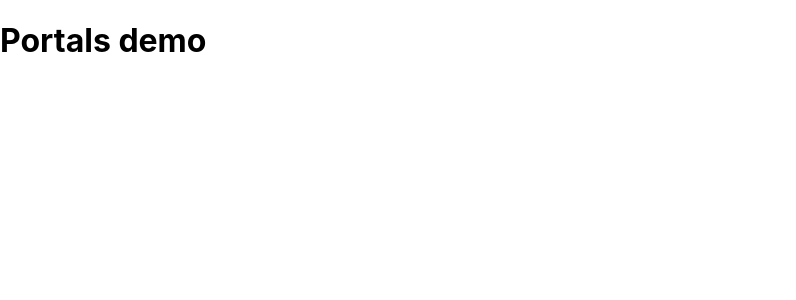
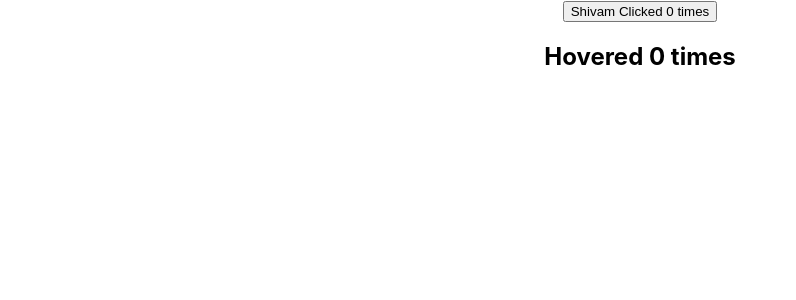
Before and after one commit to thisisshivamsingh/React-JS, a React (Create React App) app: page / in a window 1280 px wide. Shown: the top 300 px of the page, without its empty margins (0-796 px from the left). Built offline with nearby package versions, Linux system fonts and the light colour scheme.

Commit message:
Error Boundary and High Order Components(HOC)

```diff
--- a/src/App.js
+++ b/src/App.js
@@ -26,12 +26,27 @@
 import FocusInput from "./components/FocusInput";
 import FRParentInput from "./components/FRParentInput";
 import PortalDemo from "./components/PortalDemo";
+import Hero from "./components/Hero";
+import ErrorBoundary from "./components/ErrorBoundary";
+import ClickCounter from "./components/ClickCounter";
+import HoverCounter from "./components/HoverCounter";
 
 class App extends Component {
   render() {
     return (
       <div className="App">
-        <PortalDemo />
+        <ClickCounter name="Shivam" />
+        <HoverCounter />
+        {/* <ErrorBoundary>
+          <Hero heroName="Batman" />
+        </ErrorBoundary>
+        <ErrorBoundary>
+          <Hero heroName="Superman" />
+        </ErrorBoundary>
+        <ErrorBoundary>
+          <Hero heroName="Joker" />
+        </ErrorBoundary> */}
+        {/* <PortalDemo /> */}
         {/* <FRParentInput /> */}
         {/* <FocusInput /> */}
         {/* <RefsDemo /> */}
--- /dev/null
+++ b/src/components/ClickCounter.js
@@ -0,0 +1,14 @@
+import React, { Component } from "react";
+import withCounter from "./withCounter";
+class ClickCounter extends Component {
+  render() {
+    const { count, incrementCount } = this.props;
+    return (
+      <button onClick={incrementCount}>
+        {this.props.name} Clicked {count} times
+      </button>
+    );
+  }
+}
+
+export default withCounter(ClickCounter,5);
--- /dev/null
+++ b/src/components/ErrorBoundary.js
@@ -0,0 +1,26 @@
+import React, { Component } from "react";
+
+class ErrorBoundary extends Component {
+  constructor(props) {
+    super(props);
+
+    this.state = {
+      hasError: false,
+    };
+  }
+  static getDerivedStateFromError(error) {
+    return { hasError: true };
+  }
+  componentDidCatch(error, info) {
+    console.log(error);
+    console.log(info);
+  }
+  render() {
+    if (this.state.hasError) {
+      return <h1>Something went wrong</h1>;
+    }
+    return this.props.children;
+  }
+}
+
+export default ErrorBoundary;
--- /dev/null
+++ b/src/components/Hero.js
@@ -0,0 +1,10 @@
+import React from "react";
+
+function Hero({ heroName }) {
+  if (heroName === "Joker") {
+    throw new Error("Not a hero!");
+  }
+  return <div>{heroName}</div>;
+}
+
+export default Hero;
--- /dev/null
+++ b/src/components/HoverCounter.js
@@ -0,0 +1,14 @@
+import React, { Component } from "react";
+import withCounter from "./withCounter";
+class HoverCounter extends Component {
+  render() {
+    const { count, incrementCount } = this.props;
+    return (
+      <div>
+        <h2 onMouseOver={incrementCount}>Hovered {count} times</h2>
+      </div>
+    );
+  }
+}
+
+export default withCounter(HoverCounter, 10);
--- /dev/null
+++ b/src/components/withCounter.js
@@ -0,0 +1,30 @@
+import React from "react";
+
+const withCounter = (WrappedComponent, incrementNumber) => {
+  class WithCounter extends React.Component {
+    constructor(props) {
+      super(props);
+
+      this.state = {
+        count: 0,
+      };
+    }
+    incrementCount = () => {
+      this.setState((prevState) => {
+        return { count: prevState.count + incrementNumber };
+      });
+    };
+    render() {
+      console.log(this.props.name);
+      return (
+        <WrappedComponent
+          count={this.state.count}
+          incrementCount={this.incrementCount}
+          {...this.props}
+        />
+      );
+    }
+  }
+  return WithCounter;
+};
+export default withCounter;
```
